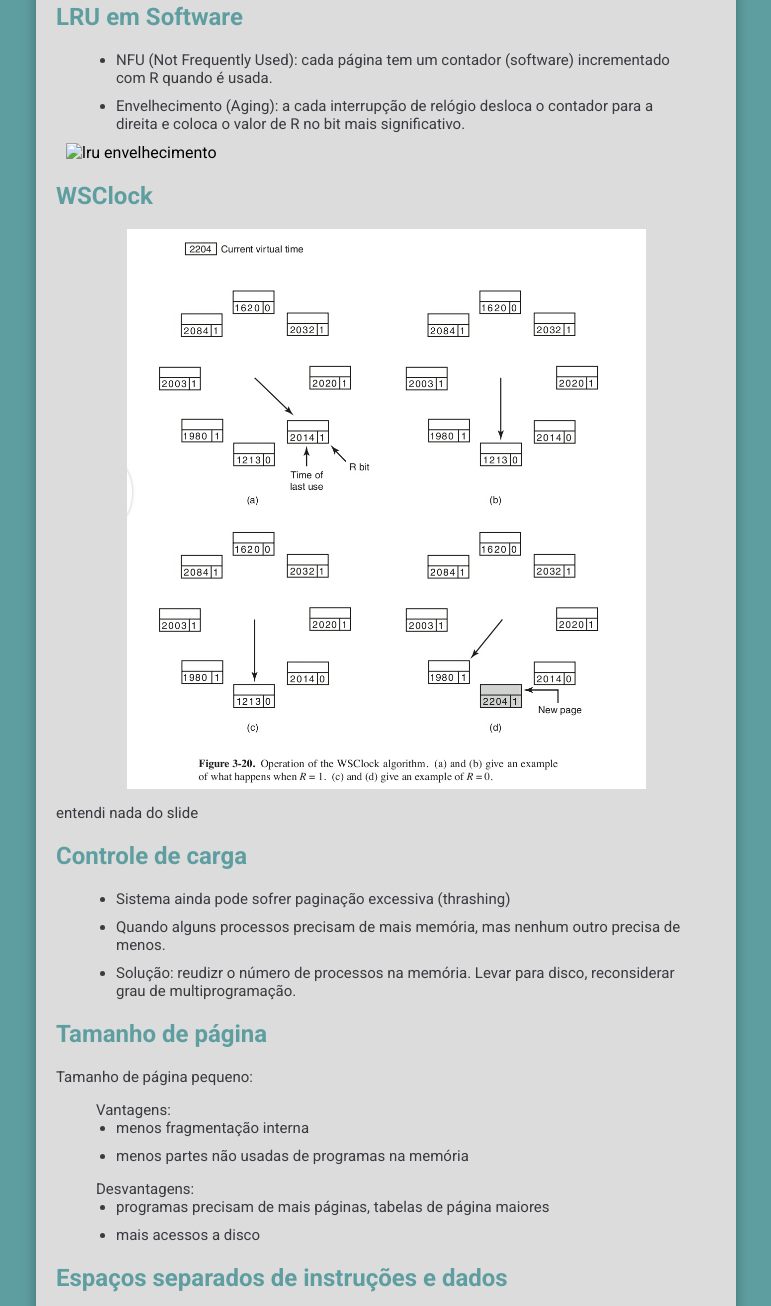
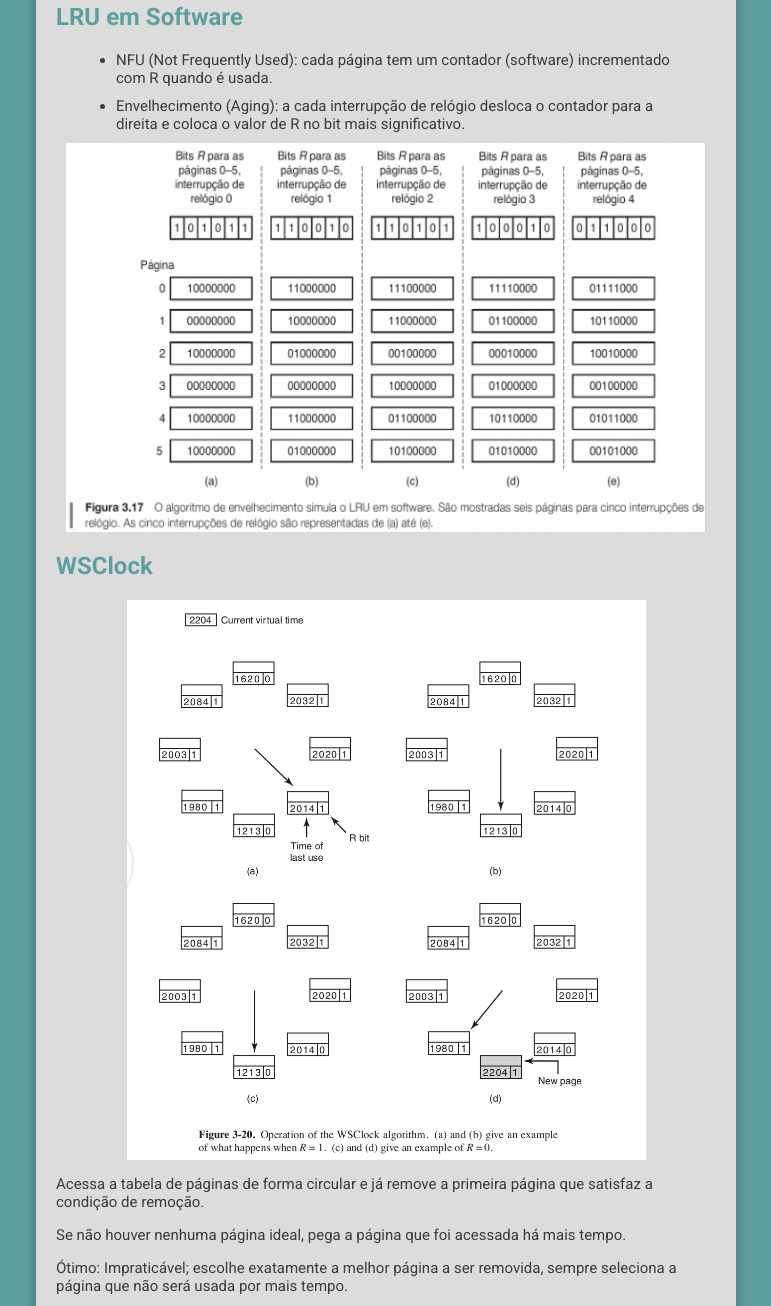
Before and after one commit to SamuelSimoes31/aliceoq.github.io, a plain HTML site: page resumoInfrasoft/resumoPaginacao.html in a window 1280 px wide. Shown: the part 2314-3620 px from the top of the page, without its empty margins (254-1025 px from the left). Drawn offline with Linux system fonts and the light colour scheme.

Commit message:
arrumando os erros

```diff
--- a/resumoInfrasoft/resumoPaginacao.html
+++ b/resumoInfrasoft/resumoPaginacao.html
@@ -64,7 +64,7 @@
             <ul>
                 <li>Mantém uma lista encadeada de todas as páginas.</li>
                 <li>Na ocorrência de falta de página: a mais antiga é removida (a cabeça da lista)</li>
-                <li>Desvantagem: há mais antiga pode ser usada com muita frequência.</li>
+                <li>Desvantagem: a mais antiga pode ser usada com muita frequência.</li>
             </ul>
 
             <h2>Segunda chance (SC)</h2>
@@ -97,11 +97,13 @@
                 <li>Envelhecimento (Aging): a cada interrupção de relógio desloca o contador para a direita e coloca o valor
                     de R no bit mais significativo.</li>
             </ul>
-            <img src="lru.png" alt="lru envelhecimento">
+            <img src="images/lru.png" alt="lru envelhecimento">
 
             <h2>WSClock</h2>
             <img src="images/wsclock.png" alt="wsclock">
-            <p>entendi nada do slide</p>
+            <p>Acessa a tabela de páginas de forma circular e já remove a primeira página que satisfaz a condição de remoção.</p>
+            <p>Se não houver nenhuma página ideal, pega a página que foi acessada há mais tempo.</p>
+            <p>Ótimo: Impraticável; escolhe exatamente a melhor página a ser removida, sempre seleciona a página que não será usada por mais tempo.</p>
 
             <h2>Controle de carga</h2>
             <ul>
```
